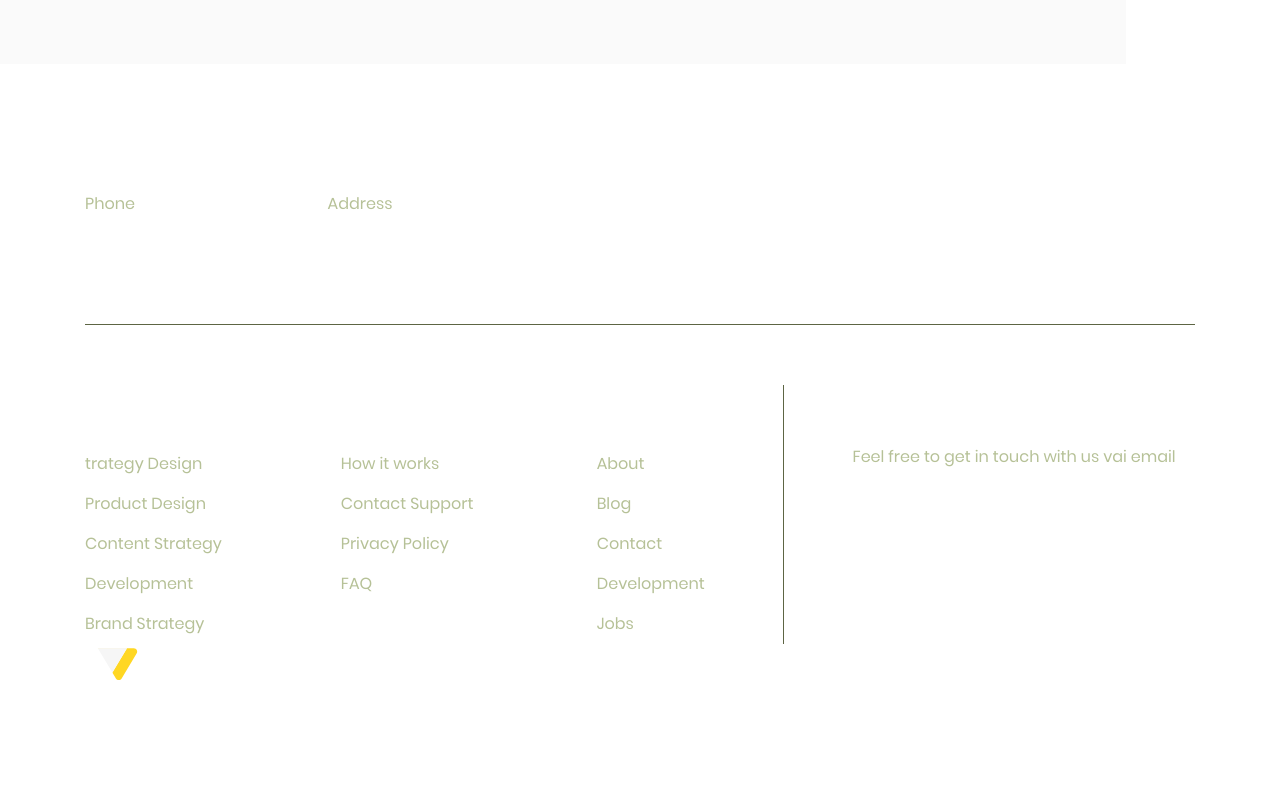
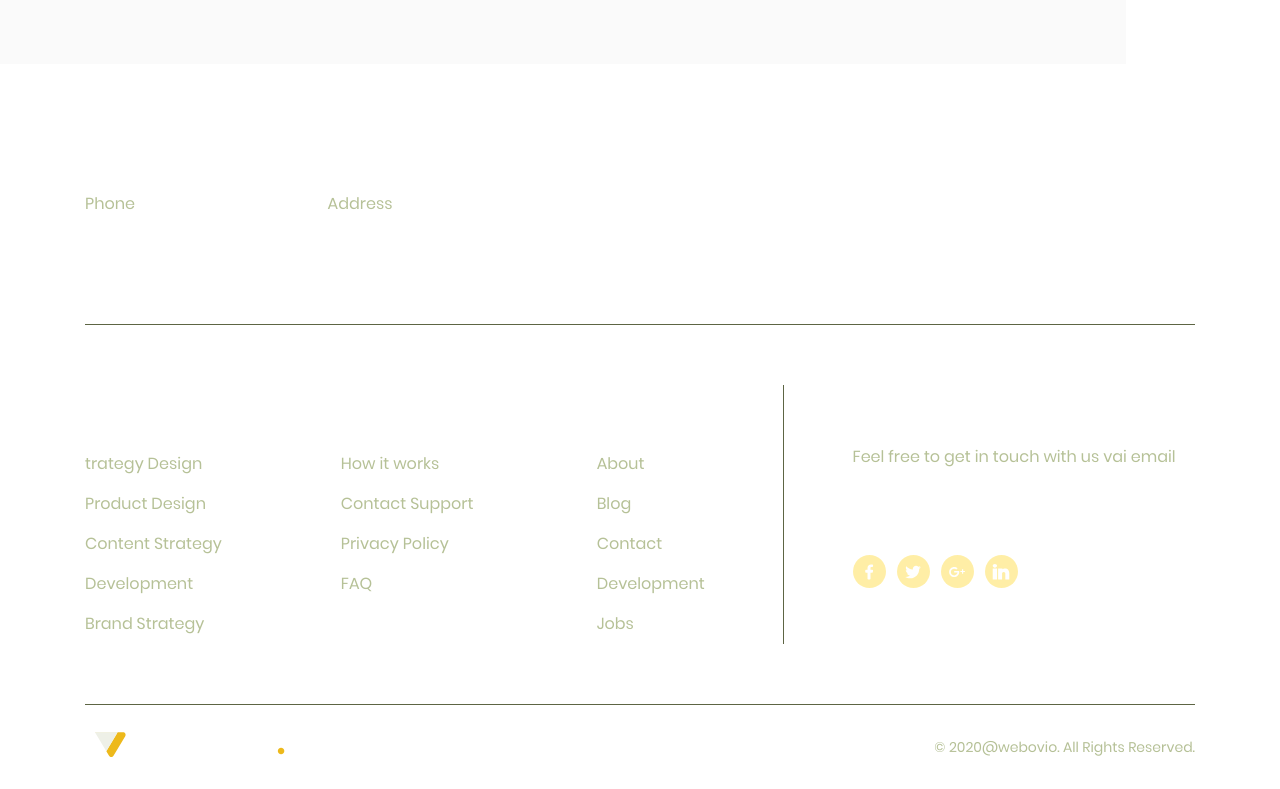
Before and after one commit to PavelYakovlev1984/webovio, a plain HTML site: page index.html in a window 1280 px wide. Shown: the part 1845-2634 px from the top of the page. Before the commit the page ends 2535 px from the top, so only its background shows below. Drawn offline with Linux system fonts and the light colour scheme.

Commit message:
desctop end

```diff
--- a/css/style.css
+++ b/css/style.css
@@ -304,7 +304,8 @@ img {
   display: grid;
   gap: var(--grid-gap);
   grid-template-columns: repeat(4, 1fr);
-  padding-top: 60px;
+  padding: 60px 0;
+  border-bottom: 1px solid #5D6544;
 }
 
 .footer-column:last-child {
@@ -356,5 +357,57 @@ img {
   text-decoration: none;
 }
 
-/* .social {
-} */
+.social {
+  display: flex;
+  align-items: center;
+}
+
+.social-item:not(:last-child) {
+  margin-right: 11px;
+}
+
+.social-link {
+  display: block;
+  border-radius: 100%;
+  width: 33px;
+  height: 33px;
+  background-color: #ffd723;
+  background-position: center;
+  background-repeat: no-repeat;
+  background-size: 18px auto;
+  opacity: 0.4;
+  transition: opacity 0.3s ease-in-out;
+}
+
+.social-link:hover {
+  opacity: 1;
+}
+
+.social-link-fb {
+  background-image: url("../img/facebook.svg");
+}
+
+.social-link-tw {
+  background-image: url("../img/twitter.svg");
+}
+
+.social-link-g {
+  background-image: url("../img/google-plus.svg");
+}
+
+.social-link-in {
+  background-image: url("../img/linkedin.svg");
+}
+
+.footer-bottom {
+  padding: 24px 0;
+  display: flex;
+  align-items: center;
+  justify-content: space-between;
+}
+
+.copyright {
+  font-size: 14px;
+  line-height: 21px;
+  color: #b5c096
+}
--- a/index.html
+++ b/index.html
@@ -223,7 +223,7 @@
           <a class="footer-mail" href="mailto:pavel.yakovlev.1984@bk.ru">pavel.yakovlev.1984@bk.ru</a>
           <ul class="social list-reset">
             <li class="social-item">
-              <a class="social-link-fb social-link-fb" href="#" target="_blank" aria-label="Link to Facebook"></a>
+              <a class="social-link social-link-fb" href="#" target="_blank" aria-label="Link to Facebook"></a>
             </li>
             <li class="social-item">
               <a class="social-link social-link-tw" href="#" target="_blank" aria-label="Link to Twitter"></a>
@@ -238,13 +238,14 @@
       </div>
       </div>
 
-      <div class="footer-bottom"></div>
-
-       <a class="logo">
-         <img src="img/logo.svg" alt="Webovio Logo">
+      <div class="footer-bottom">
+               <a class="logo">
+         <img src="img/footer-logo.svg" alt="Webovio Logo">
        </a>
 
        <small class="copyright">&copy;&nbsp;2020@webovio. All Rights Reserved.</small>
+      </div>
+
     </div>
 
   </footer>
```
Also changed, not shown: img/facebook.svg (added), img/footer-logo.svg (added), img/google-plus.svg (added), img/linkedin.svg (added), img/twitter.svg (added).
